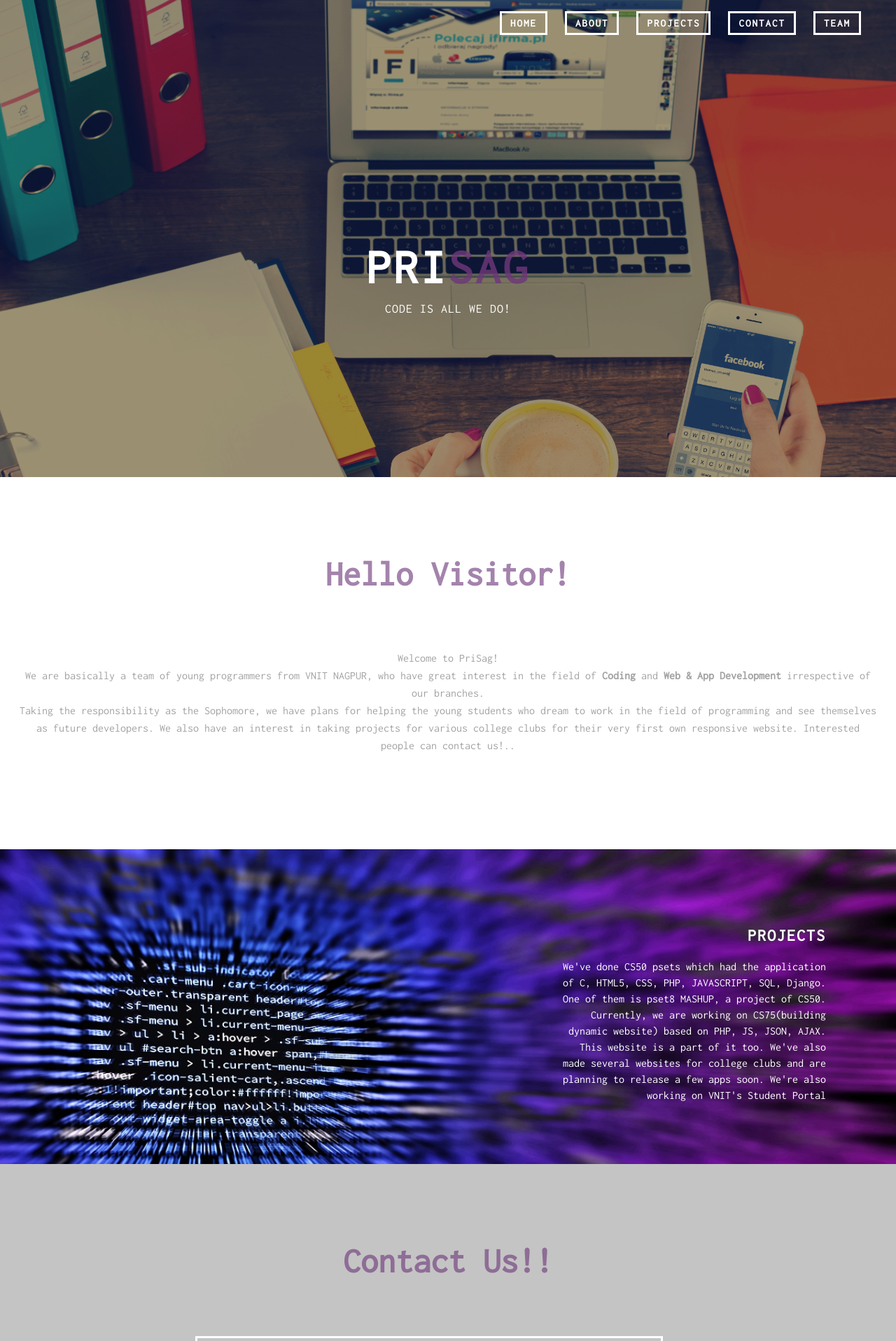
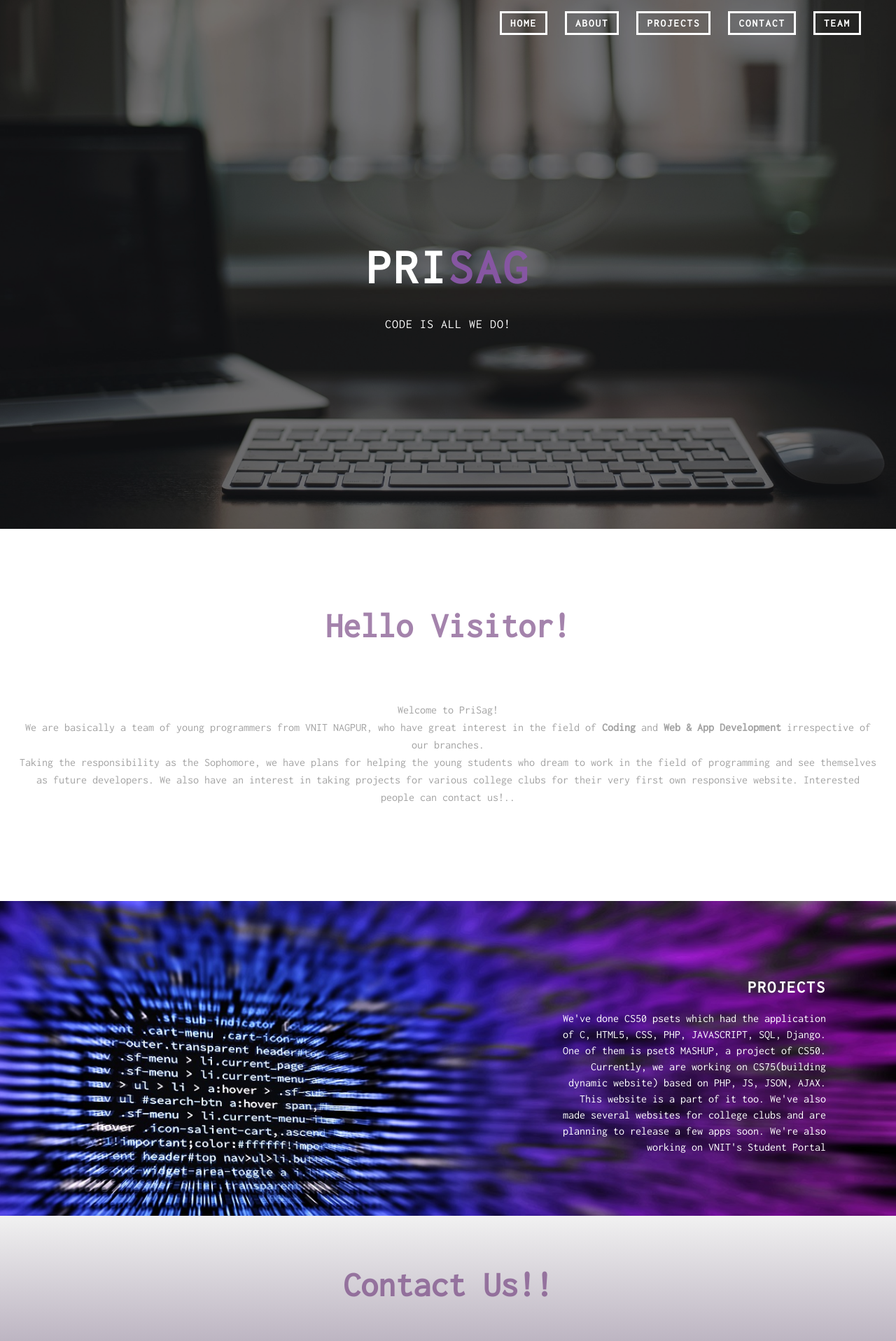
Before and after one commit to prisag/prisag, a PHP site: page /prisag.html in a window 1280 px wide. Shown: the top 1917 px of the page at 70% size. Run offline with PHP 8.4, Linux system fonts and the light colour scheme.

Commit message:
merging priyank ang colors improved

```diff
--- a/css/singlePageTemplate.css
+++ b/css/singlePageTemplate.css
@@ -18,7 +18,7 @@ body {
 	width: 100%;
 	margin-left: auto;
 	margin-right: auto;
-	height: 682px;
+	height: -webkit-fill-available;
 	background-color: #FFFFFF;
 	margin-top: 0px;
 }
@@ -96,7 +96,8 @@ ul li:hover a {
 	font-size: 70px;
 	padding-top:345px;
 	padding-bottom:266px;
-	background-color:rgba(0, 0, 0, 0.37);
+	background-color:rgba(0, 0, 0, 0.45);
+	height:-webkit-fill-available;
 }
 .hero_name {
 	color: #000;
@@ -113,8 +114,8 @@ ul li:hover a {
 /* Hero Section */
 .hero {
 
-	background-image: url(../images/backgroung1.jpeg);
-	height:100%;
+	background-image: url(../images/background.jpg);
+	height:-webkit-fill-available;
 	background-size:cover;
 	display:block;
 	width:100%;
@@ -132,13 +133,13 @@ ul li:hover a {
 }
 .light {
 	font-weight: bolder;
-	color: rgba(108, 55, 121, 0.82);
+	color: rgb(134, 86, 162);
 	font-size: 70px;
 }
 .tagline {
 	text-align: center;
 	color: #FFFFFF;
-	margin-top: -14em;
+	margin-top:2em;
 	font-weight: lighter;
 	text-transform: uppercase;
 	letter-spacing: 1px;
@@ -263,11 +264,11 @@ ul li:hover a {
 }
 /*contact*/
 #contact{
-	padding-top: 35px;
+	padding-top: 30px;
 	display: inline-block;
-	background-color: #c4c4c4;
+	background:linear-gradient(180deg,#f1f1f1,#513861);
 	margin-top: 0px;
-	padding-bottom:120px;
+	padding-bottom:50px;
 	width:100%;
 }
 #contact h2{
@@ -275,7 +276,7 @@ ul li:hover a {
 	color:rgba(108, 55, 121, 0.62);
 	font-size:50px;
 	padding-bottom:40px;
-	padding-top:35px;
+	padding-top:0px;
 }
 .myform{
 	text-align:center;
@@ -289,20 +290,26 @@ ul li:hover a {
 	background-color:rgba(253, 253, 253, 0);
 	border-radius:0px;
 	margin-bottom:10px;
-	border:3px solid #fff;
+	border:2px solid #fff;
 	padding-left:10px;
 	font-weight:bold;
 	color:#fff;
 	transition: all 0.3s linear;
 	margin-left:-4em;
+}
+.myform ::placeholder{
+	color:#fff;
+	letter-spacing:0.5px;
+	font-size:12px;
+}
 
-}
 .myform button{
 	color:#000;
 }
 .myform input:focus{
-	background-color: #FEFEFE;
-	color: rgba(0, 0, 0, 0.74);
+	background: rgba(108, 55, 121, 0.2);
+	color: #fff;
+	letter-spacing:0.4px;
 	cursor: pointer;
 }
 .myform input:hover
--- a/prisag.html
+++ b/prisag.html
@@ -34,8 +34,7 @@
   </header>
   <!-- Hero Section -->
   <section class="hero" id="hero">
-    <h2 class="hero_header">PRI<span class="light">SAG</span></h2>
-    <p class="tagline">CODE is all we do!</p>
+    <h2 class="hero_header">PRI<span class="light">SAG</span><br><p class="tagline">CODE is all we do!</p></h2>
   </section>
   <!-- my -->
   <section class="about" id="about">
```
Also changed, not shown: images/background.jpg, images/backgroung1.jpeg (deleted).
